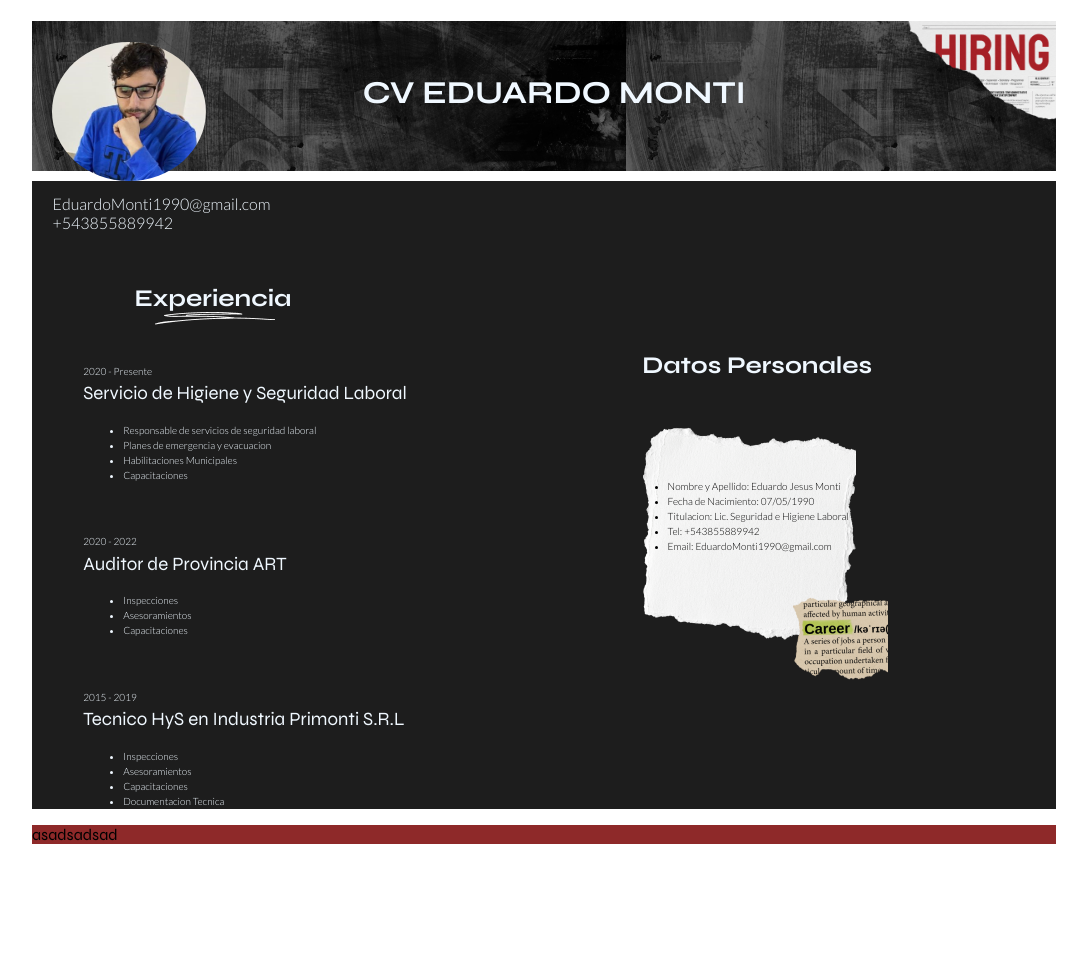
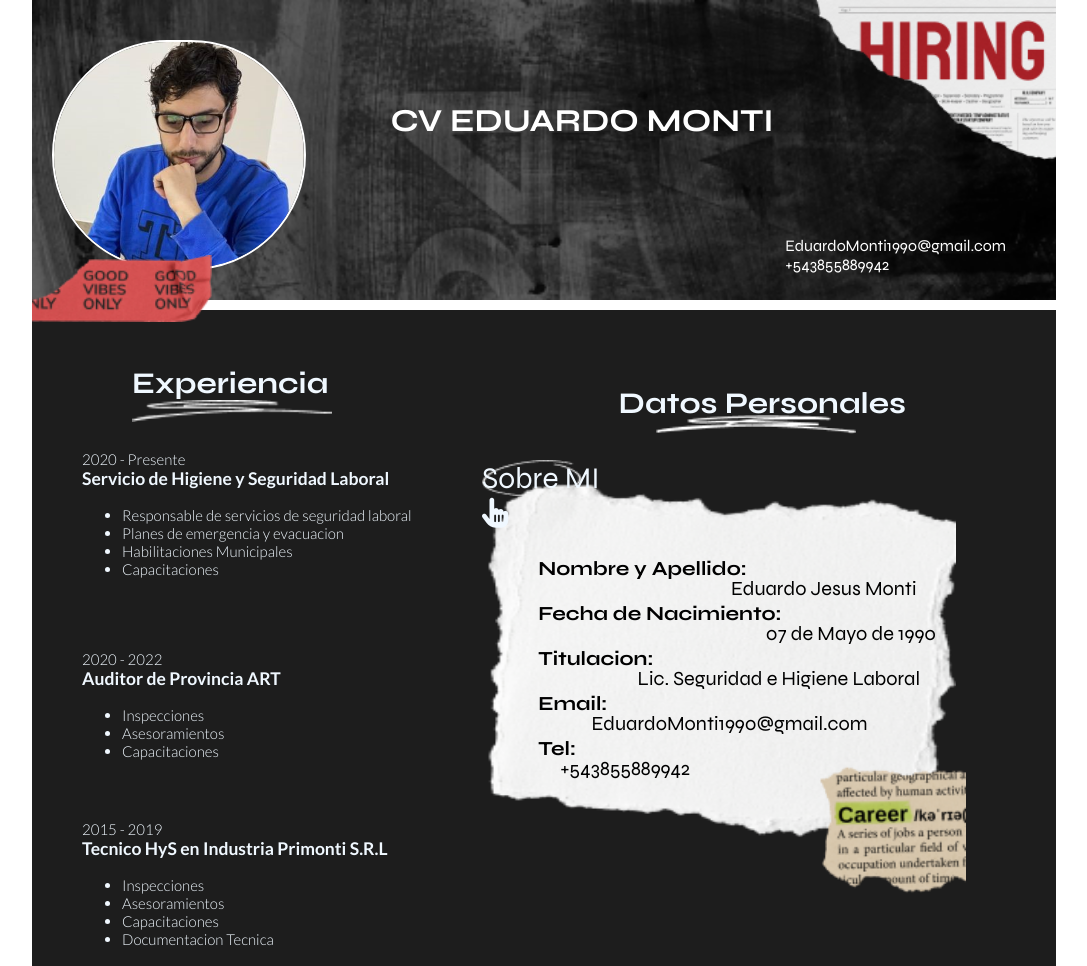
Before and after one commit to GatuMonti/CV, a plain HTML site: page index.html in a window 1280 px wide. Shown: the top 966 px of the page, without its empty margins (96-1183 px from the left). Before the commit the page ends 844 px from the top, so only its background shows below. Drawn offline with Linux system fonts and the light colour scheme.

Commit message:
mitad de pagina

```diff
--- a/css/style.css
+++ b/css/style.css
@@ -4,109 +4,212 @@ body{
     width: 80%;
     height: 100%;
     font-family: 'Syne', sans-serif;
+}
+
+/* Estilos del Header
+###############################################
+###############################################*/
+
+header{
+    position: relative;
+    display: flex;
+    flex-wrap: wrap;
+    background-image: url(../img/Banner.png);
+    background-size: cover;
+    height: 300px;
 
 }
 
-header{
-    background-image: url(../img/Banner.png);
-    background-size: auto;
-    height: 150px;
-    width: 100%;
+.perfil {
+    position:absolute;
+    left: 20px;
+    top: 40px;
+    width: 250px;
+    border-radius: 200px;
+    border: white solid 2px;
 }
+
+.der {
+    position: absolute;
+    right: 0px;
+    width: 250px;
+}
+
+header p{
+    position: absolute;
+    right: 50px;
+    bottom: 10px;
+    color:white;
+}
+
 h1 {
-    text-align: center;
+    position: absolute;
+    left: 35%;
+    top: 80px;
+    color: white;
+}
+
+.vibras{
+    position:absolute;
+    top:255px;
+    left: 0px;
+    width: 180px;
+    z-index: 3;
+}
+
+/* Estilos del MAIN
+###############################################
+############################################### */
+
+main{
+    position: relative;
+    display: flex;
+    flex-wrap: wrap;
+    background-color: #1d1d1d;
+    margin-top: 10px;
+    height: 1440px;
+}
+
+/* Estilo link sobre mi
+-----------------------*/
+.circulo {
+    position: absolute;
+    top: 150px;
+    left: 450px;
+    width: 100px;
+}
+.sobremi{
+    position: absolute;
+    top: 150px;
+    left: 450px;
+    text-decoration: none;
     color:aliceblue;
-    padding-top: 5%;
-}
-header p{
-    font-family: 'Lato', sans-serif;
-    color:aliceblue;
-}
-header div {
-    margin-top: 8%;
-    margin-left: 2%;
+    z-index: 3;
+    font-size: 30px;
+
 
 }
 
-.perfil{
-    float: left;
-    margin-left: 2%;
-    margin-top: 2%;
-    width: 15%;
-    border-radius: 200%;
-}
-.der{
-    float: right;
-    width: 15%;
+
+/* Estilos Main Izquierdo
+------------------------*/
+.experiencia h2 {
+    position: absolute;
+    top: 30px;
+    left: 100px;
+    color:aliceblue;
+    font-size: 30px;
+
 }
 
-main{
-    background-color: #1D1D1D;
-    margin-top: -1%;
+.subrayado {
+    position: absolute;
+    top: 90px;
+    left: 100px;
+    width: 200px;
+}
+.experiencia article{
+    position: absolute;
+    font-family: 'Lato', sans-serif;
+    color:aliceblue;
+    font-size: 15px;
+    left: 50px;
+}
+.art1 {
+    top: 100px;
+}
+.art2 {
+    top: 300px;
+}
+.art3 {
+    top: 470px;
 }
 
-.exp h2 {
-    color:aliceblue;
-    padding-top: 10%;
-    padding-left: 10%;
-}
-.exp img {
-    float: left;
-    margin-left: 12%;
-    margin-top: -2%;
-}
-h4, li {
-    font-family: 'Lato', sans-serif;
-    font-size: 10px;
-    font-weight: 300;
-    line-height: 15px;
-}
-h3 {
-    margin-top: -1%;
+h4 {
+    position:relative;
+    top: 20px;
     font-weight: 300;
 }
-.exp article{
+
+
+/* Estilos Main Derecho
+-----------------------*/
+.personal img:first-child{
+    position:absolute;
+    right: 100px;
+    top: 150px;
+    width: 500px;
+    height: 400px;
+}
+
+.detalle{
+    position: absolute;
+    right: 90px;
+    top: 450px;
+    width: 150px;
+}
+
+.personal h2{
+    position: absolute;
+    right: 150px;
+    top: 50px;
     color:aliceblue;
-    margin-top:5%;
-    margin-left: 5%;
+    font-size: 30px;
+}
+
+.subrayado2 {
+    position:absolute;
+    right: 200px;
+    top: 105px;
+    width: 200px;
+}
+.personal ul{
+    position: absolute;
+    right: 100px;
+    top: 220px;
+}
+.personal li{
+    font-size: 20px;
+    line-height: 45px;
+    list-style: none;
+}
+.negrita {
+    font-weight: 700;
+}
+.salto {
+    position: relative;
+    top: 20px;
+    right: 20px;
+}
+
+/*
+
+
+.experiencia article {
+    position: absolute;
+    line-height: 10px;
+}
+
+.expericia
+
+.experiencia .art2{
+    top: 3000px;
+    left:150px;
 }
 
 .personal {
     position: relative;
-    float: right;
-    margin-top: -45%;
-    margin-right: 10%;
+    display: flex;
+    flex-wrap: wrap;
 }
 
-.personal article {
-    margin-top: -70%;
-}
-.personal h2 {
-
-    float: right;
-    margin-top: -102%;
-    margin-right: 25%;
-    color:aliceblue;
-}
-
-.detalle {
-    position: relative;
-    float: right;
-    margin-top: -20%;
-    margin-right: 20%;
-}
-.personal ul{
-    margin-top:15%;
-}
-.fondo1 {
-    margin-top:15%;
+.personal article{
+    position: absolute;
+    display: block;
+    left: 500px;
+    top: 200px;
+    color:white;
 }
 
 
-
-
-
-footer{
-    background-color:rgb(142, 41, 41);
-
 }
--- a/index.html
+++ b/index.html
@@ -6,21 +6,26 @@
     <title>CV Eduardo Monti</title>
     <link rel="shortcut icon" href="img/CV logo.png">
     <link rel="stylesheet" href="css/style.css">
+    <script src="https://kit.fontawesome.com/ff5f8ebf04.js" crossorigin="anonymous"></script>
 </head>
 <body>
     <header>
         <img class="perfil" src="img/foto de perfil.jpg" alt="foto de perfil">
-        <img class="der" src="img/esquina superior derecha.png">
-        <h1>CV EDUARDO MONTI</h1>
-        <div><p>EduardoMonti1990@gmail.com <br>
+        <img class="der" src="img/esquina superior derecha.png" alt="Stiker">
+        <h1><span>CV EDUARDO MONTI</h1>
+        <p>EduardoMonti1990@gmail.com <br>
         +543855889942</p></div>
+        <img class="vibras" src="img/buenas vibras.png" alt="stiker">
     </header>
 
     <main>
-        <section class="exp">
+        <section class="experiencia">
             <h2>Experiencia</h2>
-            <img src="img/subrallado experiencia.png">
-            <article>
+            <img class="subrayado" src="img/subrallado experiencia.png" alt="subrayado">
+            <a class="sobremi" href="html/sobre_mi.html"> Sobre MI
+                <br><i class="fa-solid fa-hand-pointer"></i></a>
+            <img class="circulo" src="img/circulo.png" alt="circulo">
+            <article class="art1">
                 <h4>2020 - Presente</h4>
                 <h3>Servicio de Higiene y Seguridad Laboral</h3>
                 <ul>
@@ -30,7 +35,7 @@
                     <li>Capacitaciones</li>
                 </ul>
             </article>
-            <article>
+            <article class="art2">
                 <h4>2020 - 2022</h4>
                 <h3>Auditor de Provincia ART</h3>
                 <ul>
@@ -39,7 +44,7 @@
                     <li>Capacitaciones</li>
                 </ul>
             </article>
-            <article>
+            <article  class="art3">
                 <h4>2015 - 2019</h4>
                 <h3>Tecnico HyS en Industria Primonti S.R.L</h3>
                 <ul>
@@ -56,12 +61,13 @@
             <img  class="detalle" src="img/datos personales 2.png" alt="fondo3">
             <article>
                 <h2>Datos Personales</h2>
+                <img class="subrayado2" src="img/Subrallado Softwares.png" alt="subrayado">
                 <ul>
-                    <li>Nombre y Apellido: Eduardo Jesus Monti</li>
-                    <li>Fecha de Nacimiento: 07/05/1990</li>
-                    <li>Titulacion: Lic. Seguridad e Higiene Laboral</li>
-                    <li>Tel: +543855889942</li>
-                    <li>Email: EduardoMonti1990@gmail.com</li>
+                    <li><span Class="negrita">Nombre y Apellido:</span><span class="salto"> Eduardo Jesus Monti</span></li>
+                    <li><span Class="negrita" >Fecha de Nacimiento:</span><span class="salto"> 07 de Mayo de 1990</span></li>
+                    <li><span Class="negrita">Titulacion:</span><span class="salto"> Lic. Seguridad e Higiene Laboral</span></li>
+                    <li><span Class="negrita">Email:</span><span class="salto"> EduardoMonti1990@gmail.com</span></li>
+                    <li><span Class="negrita">Tel:</span><span class="salto"> +543855889942</span></li>
                 </ul>
             </article>
         </section>
```
Also changed, not shown: html/sobre_mi.html (added), img/circulo.png (added).
